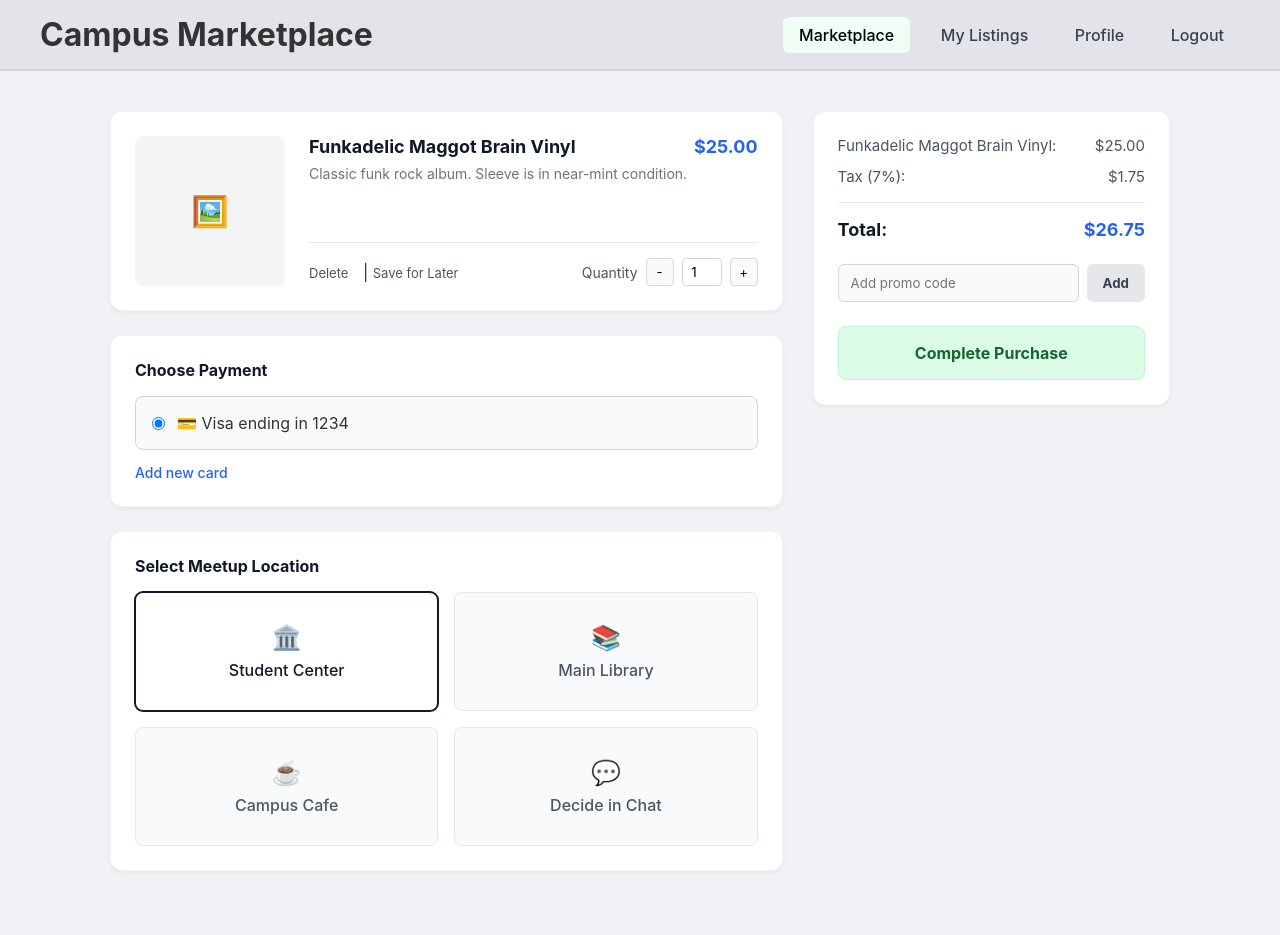
After one commit to Billyye4/SSW-322-Campus-Marketplace, a Flask app: page /checkout/1 in a window 1280 px wide. The commit adds this page. Run offline with Flask 3, Linux system fonts and the light colour scheme.

Commit message:
Added checkout page with feedback changes to the page specfically

```diff
--- a/app.py
+++ b/app.py
@@ -1,4 +1,4 @@
-from flask import Flask, render_template, request
+from flask import Flask, render_template, request, redirect, url_for
 
 app = Flask(__name__)
 
@@ -84,5 +84,24 @@ def product_detail(product_id):
         return render_template('product.html', product=product)
     return "Product not found", 404
 
+# This handles the "Buy Now" button click
+@app.route('/buy/<int:product_id>', methods=['POST'])
+def buy_product(product_id):
+    # In the future, you could add logic here (like checking if the item is still in stock).
+    # For now, we just instantly redirect the user to the checkout page!
+    return redirect(url_for('checkout_page', product_id=product_id))
+
+# This actually displays the Checkout HTML page
+@app.route('/checkout/<int:product_id>')
+def checkout_page(product_id):
+    # Find the specific product so we can show its price/title on the checkout screen
+    product = next((p for p in dummy_products if p['id'] == product_id), None)
+
+    if product:
+        # Assuming you saved the checkout code I gave you earlier as 'checkout.html'
+        return render_template('checkout.html', product=product)
+
+    return "Product not found", 404
+
 if __name__ == '__main__':
     app.run(debug=True)
--- a/static/style.css
+++ b/static/style.css
@@ -365,3 +365,250 @@ body {
 .buy-button:hover {
     background-color: #333333;
 }
+
+/* =========================================
+   7. Checkout Page Layout
+========================================= */
+.checkout-container {
+    display: grid;
+    grid-template-columns: 2fr 1fr;
+    gap: 30px;
+    max-width: 1100px;
+    margin: 40px auto;
+    padding: 0 20px;
+}
+
+/* Base Card Style for Checkout */
+.card {
+    background-color: #ffffff;
+    border-radius: 12px;
+    padding: 24px;
+    margin-bottom: 24px;
+    box-shadow: 0 2px 4px rgba(0,0,0,0.05);
+    border: 1px solid #f3f4f6;
+}
+
+/* Product Details Layout */
+.product-card {
+    display: flex;
+    gap: 24px;
+}
+
+.checkout-container .product-image-placeholder {
+    width: 150px;
+    height: 150px;
+    margin-bottom: 0; /* Overrides the grid image margin */
+}
+
+.product-info {
+    flex-grow: 1;
+    display: flex;
+    flex-direction: column;
+}
+
+.product-header {
+    display: flex;
+    justify-content: space-between;
+    align-items: flex-start;
+    margin-bottom: 8px;
+}
+
+.product-header h3 {
+    font-size: 18px;
+    color: #111827;
+}
+
+.product-header .price {
+    font-size: 18px;
+    font-weight: bold;
+    color: #2563eb;
+}
+
+.product-info .description {
+    color: #6b7280;
+    font-size: 14px;
+    flex-grow: 1;
+}
+
+.product-actions {
+    display: flex;
+    justify-content: space-between;
+    align-items: center;
+    margin-top: 15px;
+    padding-top: 15px;
+    border-top: 1px solid #e5e7eb;
+}
+
+.product-actions .links a {
+    color: #4b5563;
+    text-decoration: none;
+    font-size: 13px;
+    margin-right: 10px;
+}
+
+.product-actions .links a:hover {
+    color: #dc2626; /* Red for delete hover */
+}
+
+.quantity-selector {
+    display: flex;
+    align-items: center;
+    gap: 8px;
+    font-size: 14px;
+    color: #4b5563;
+}
+
+.quantity-selector button {
+    width: 28px;
+    height: 28px;
+    border: 1px solid #d1d5db;
+    background: #f9fafb;
+    border-radius: 4px;
+    cursor: pointer;
+}
+
+.quantity-selector input {
+    width: 40px;
+    text-align: center;
+    border: 1px solid #d1d5db;
+    height: 28px;
+    border-radius: 4px;
+}
+
+/* Payment & Address Sections */
+.section-card h4 {
+    margin-bottom: 16px;
+    font-size: 16px;
+    color: #111827;
+}
+
+.radio-option {
+    display: flex;
+    align-items: center;
+    gap: 12px;
+    background: #f9fafb;
+    padding: 16px;
+    border-radius: 8px;
+    border: 1px solid #d1d5db;
+    margin-bottom: 12px;
+    cursor: pointer;
+}
+
+.add-link {
+    color: #2563eb;
+    text-decoration: none;
+    font-size: 14px;
+    font-weight: 500;
+}
+
+.address-grid {
+    display: grid;
+    grid-template-columns: 1fr 1fr;
+    gap: 16px;
+}
+
+.address-box {
+    border: 1px solid #e5e7eb;
+    border-radius: 8px;
+    padding: 30px 15px;
+    text-align: center;
+    cursor: pointer;
+    background: #f9fafb;
+    color: #4b5563;
+    font-weight: 500;
+    transition: all 0.2s;
+}
+
+.address-box.selected {
+    border-color: #111827;
+    background: #ffffff;
+    color: #111827;
+    box-shadow: 0 0 0 1px #111827; /* Thicker border look */
+}
+
+/* Order Summary (Right Column) */
+.order-summary {
+    background: #ffffff;
+    border-radius: 12px;
+    padding: 24px;
+    box-shadow: 0 2px 4px rgba(0,0,0,0.05);
+    border: 1px solid #f3f4f6;
+    height: fit-content;
+    position: sticky;
+    top: 20px;
+}
+
+.summary-line {
+    display: flex;
+    justify-content: space-between;
+    margin-bottom: 12px;
+    color: #4b5563;
+    font-size: 15px;
+}
+
+.summary-line.total {
+    font-weight: bold;
+    color: #111827;
+    border-top: 1px solid #e5e7eb;
+    padding-top: 16px;
+    margin-top: 16px;
+    font-size: 18px;
+}
+
+.summary-line.total span:last-child {
+    color: #2563eb;
+}
+
+/* Promo Code */
+.promo-code {
+    display: flex;
+    gap: 8px;
+    margin: 24px 0;
+}
+
+.promo-code input {
+    flex-grow: 1;
+    padding: 10px 12px;
+    border: 1px solid #d1d5db;
+    border-radius: 6px;
+    background-color: #f9fafb;
+}
+
+.btn-add {
+    padding: 10px 16px;
+    background-color: #e5e7eb;
+    border: none;
+    border-radius: 6px;
+    cursor: pointer;
+    font-weight: bold;
+    color: #374151;
+}
+
+/* Checkout Buttons */
+.btn-checkout, .btn-checkout-large {
+    width: 100%;
+    padding: 16px;
+    background-color: #dcfce7; /* Light green to match your flash messages */
+    color: #166534;
+    border: 1px solid #bbf7d0;
+    border-radius: 8px;
+    font-size: 16px;
+    font-weight: bold;
+    cursor: pointer;
+    transition: background-color 0.2s;
+}
+
+.btn-checkout:hover, .btn-checkout-large:hover {
+    background-color: #bbf7d0;
+}
+
+.btn-checkout-large {
+    margin-top: 10px;
+    background-color: #ffffff;
+    color: #111827;
+    border-color: #d1d5db;
+}
+
+.btn-checkout-large:hover {
+    background-color: #f9fafb;
+}
--- /dev/null
+++ b/templates/checkout.html
@@ -0,0 +1,128 @@
+<!DOCTYPE html>
+<html lang="en">
+<head>
+  <meta charset="UTF-8">
+  <title>Checkout - Campus Marketplace</title>
+  <link rel="stylesheet" href="{{ url_for('static', filename='style.css') }}">
+</head>
+<body>
+
+  <header class="navbar">
+      <h1>Campus Marketplace</h1>
+      <nav class="nav-links">
+          <a href="/" class="active">Marketplace</a>
+          <a href="#">My Listings</a>
+          <a href="#">Profile</a>
+          <a href="#">Logout</a>
+      </nav>
+  </header>
+
+  <main class="checkout-container">
+
+    <div class="checkout-details">
+
+      <div class="card product-card">
+        <div class="product-image-placeholder">
+          <span>🖼️</span>
+        </div>
+        <div class="product-info">
+          <div class="product-header">
+            <h3>{{ product.title }}</h3>
+            <span class="price">${{ "%.2f"|format(product.price) }}</span>
+          </div>
+          <p class="description">{{ product.description }}</p>
+          <div class="product-actions">
+            <div class="links">
+              <a href="#">Delete</a> | <a href="#">Save for Later</a>
+            </div>
+            <div class="quantity-selector">
+              <span>Quantity</span>
+              <button>-</button>
+              <input type="number" value="1" readonly>
+              <button>+</button>
+            </div>
+          </div>
+        </div>
+      </div>
+
+      <div class="card section-card">
+        <h4>Choose Payment</h4>
+        <label class="radio-option">
+          <input type="radio" name="payment" checked>
+          <span>💳 Visa ending in 1234</span>
+        </label>
+        <a href="#" class="add-link">Add new card</a>
+      </div>
+
+      <div class="card section-card">
+        <h4>Select Meetup Location</h4>
+        <div class="address-grid">
+
+          <div class="address-box selected">
+            <span style="font-size: 24px; display: block; margin-bottom: 8px;">🏛️</span>
+            <p>Student Center</p>
+          </div>
+
+          <div class="address-box">
+            <span style="font-size: 24px; display: block; margin-bottom: 8px;">📚</span>
+            <p>Main Library</p>
+          </div>
+
+          <div class="address-box">
+            <span style="font-size: 24px; display: block; margin-bottom: 8px;">☕</span>
+            <p>Campus Cafe</p>
+          </div>
+
+          <div class="address-box">
+            <span style="font-size: 24px; display: block; margin-bottom: 8px;">💬</span>
+            <p>Decide in Chat</p>
+          </div>
+
+        </div>
+      </div>
+    </div>
+
+    <div class="order-summary">
+      <div class="summary-line">
+        <span>{{ product.title }}:</span>
+        <span>${{ "%.2f"|format(product.price) }}</span>
+      </div>
+
+      <div class="summary-line">
+        <span>Tax (7%):</span>
+        <span>${{ "%.2f"|format(product.price * 0.07) }}</span>
+      </div>
+      <div class="summary-line total">
+        <span>Total:</span>
+        <span>${{ "%.2f"|format(product.price + (product.price * 0.07)) }}</span>
+      </div>
+
+      <div class="promo-code">
+        <input type="text" placeholder="Add promo code">
+        <button class="btn-add">Add</button>
+      </div>
+
+      <button class="btn-checkout">Complete Purchase</button>
+    </div>
+
+  </main>
+  <script>
+    // Wait for the page to fully load
+    document.addEventListener('DOMContentLoaded', () => {
+      // Grab all the location boxes
+      const locationBoxes = document.querySelectorAll('.address-box');
+
+      // Add a click listener to each box
+      locationBoxes.forEach(box => {
+        box.addEventListener('click', () => {
+          // 1. Remove the 'selected' class from ALL boxes
+          locationBoxes.forEach(b => b.classList.remove('selected'));
+
+          // 2. Add the 'selected' class ONLY to the box that was just clicked
+          box.classList.add('selected');
+        });
+      });
+    });
+  </script>
+</body>
+</html>
```
